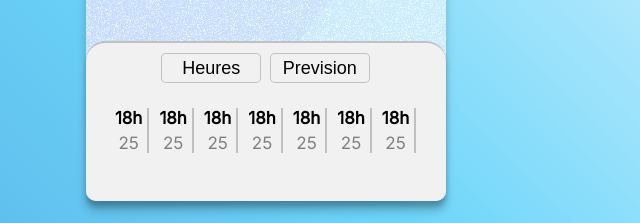
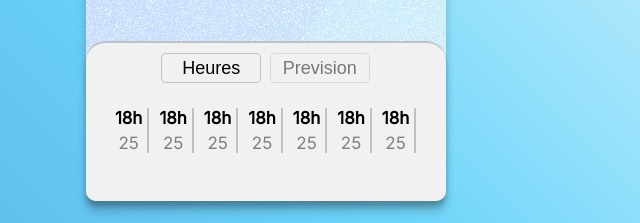
Before and after one commit to Adil-Bensalah/meteo-app, a plain HTML site: page index.html in a window 1280 px wide. Shown: the part 399-622 px from the top of the page, 452-1092 px from the left. Drawn offline with nearby package versions, Linux system fonts and the light colour scheme.

Commit message:
modification de l'oppacité du button prevision

```diff
--- a/style.css
+++ b/style.css
@@ -133,3 +133,7 @@ font-weight: 600;
 color:tomato;
 
 }
+
+.prevision{
+  opacity: .5;
+}
```
